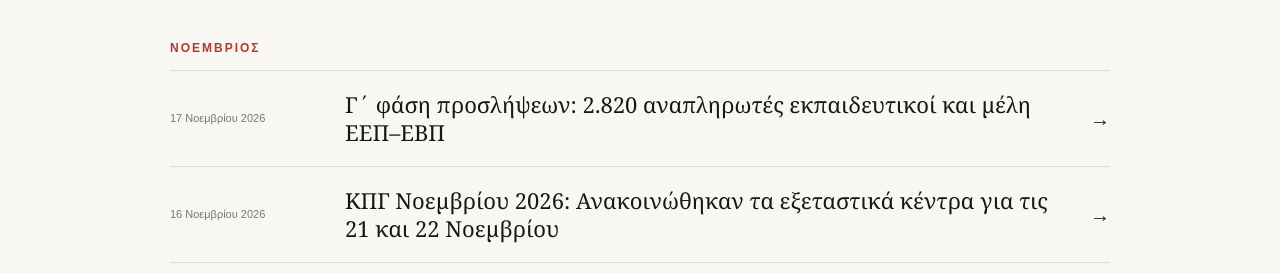
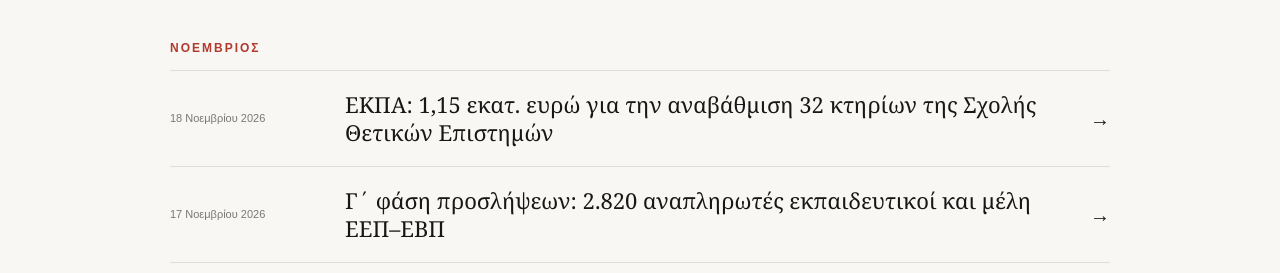
Before and after one commit to neoikainea/neoikainea, a plain HTML site: page news-archive.html in a window 1280 px wide. Shown: the part 527-800 px from the top of the page. Drawn offline with Linux system fonts and the light colour scheme.

Commit message:
Update news-archive.html

```diff
--- a/news-archive.html
+++ b/news-archive.html
@@ -111,6 +111,28 @@
                     <h3 class="archive-month-title">
                         Νοέμβριος
                     </h3>
+
+
+
+<div class="archive-entry">
+
+                        <span class="archive-entry-date">
+                            18 Νοεμβρίου 2026
+                        </span>
+
+                        <a href="news/ekpa_xrimata2026.html"
+                           class="archive-entry-title">
+           ΕΚΠΑ: 1,15 εκατ. ευρώ για την αναβάθμιση 32 κτηρίων της Σχολής Θετικών Επιστημών
+                        </a>
+
+                        <a href="news/ekpa_xrimata2026.html"
+                           class="archive-entry-link"
+                           aria-label="Διάβασε το άρθρο">
+                            →
+                        </a>
+
+                    </div>
+
 
 
 <div class="archive-entry">
```
